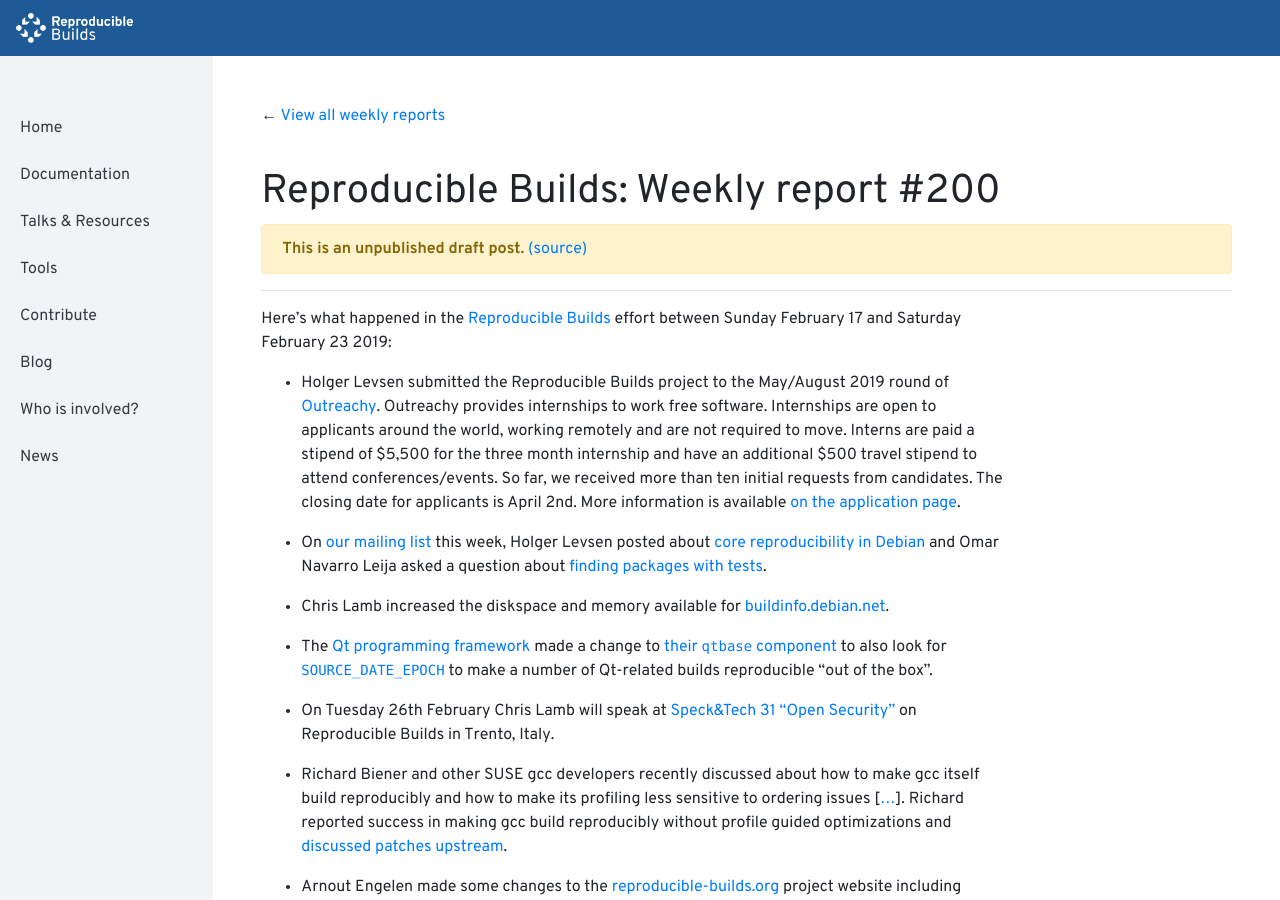
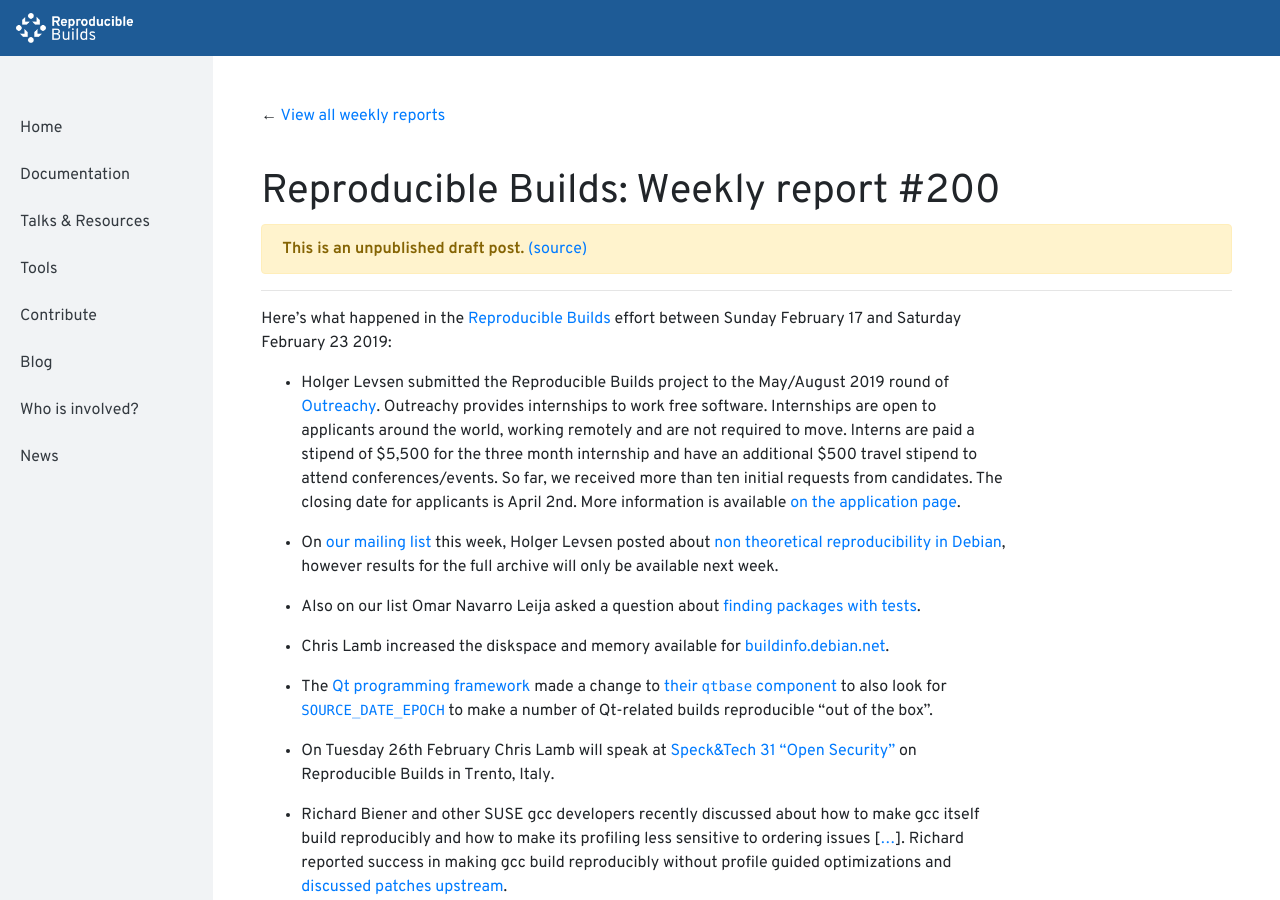
Before and after one commit to prototypefund/reproducible-website, a Jekyll site: the page built from _blog/posts/200.md, in a window 1280 px wide and 900 px high. Built offline with Jekyll 4.4.1, drawn with Linux system fonts in a browser that asks for light colours; some of the changed text lies outside the part shown.

```diff
--- a/_blog/posts/200.md
+++ b/_blog/posts/200.md
@@ -7,7 +7,9 @@
 
 * Holger Levsen submitted the Reproducible Builds project to the May/August 2019 round of [Outreachy](https://www.outreachy.org/). Outreachy provides internships to work free software. Internships are open to applicants around the world, working remotely and are not required to move. Interns are paid a stipend of $5,500 for the three month internship and have an additional $500 travel stipend to attend conferences/events. So far, we received more than ten initial requests from candidates. The closing date for applicants is April 2nd. More information is available [on the application page](https://www.outreachy.org/may-2019-august-2019-outreachy-internships/communities/debian/).
 
-* On [our mailing list](https://lists.reproducible-builds.org/pipermail/rb-general/) this week, Holger Levsen posted about [core reproducibility in Debian](https://lists.reproducible-builds.org/pipermail/rb-general/2019-February/001453.html) and Omar Navarro Leija asked a question about [finding packages with tests](https://lists.reproducible-builds.org/pipermail/rb-general/2019-February/001454.html).
+* On [our mailing list](https://lists.reproducible-builds.org/pipermail/rb-general/) this week, Holger Levsen posted about [non theoretical reproducibility in Debian](https://lists.reproducible-builds.org/pipermail/rb-general/2019-February/001453.html), however results for the full archive will only be available next week.
+
+* Also on our list Omar Navarro Leija asked a question about [finding packages with tests](https://lists.reproducible-builds.org/pipermail/rb-general/2019-February/001454.html).
 
 * Chris Lamb increased the diskspace and memory available for [buildinfo.debian.net](http://buildinfo.debian.net/).
 
@@ -65,7 +67,7 @@
     * Also mark another OpenWrt bug as not a to-do. [[...](https://salsa.debian.org/qa/jenkins.debian.net/commit/e8185c91)]
 
 * [Debian](https://www.debian.org/)-specific changes:
-    * Import a script as [posted by Vagrant on our mailing list](https://lists.reproducible-builds.org/pipermail/rb-general/2018-October/001239.html), massively reworking and improving it. The resulting [core reproducibility statistics](https://lists.reproducible-builds.org/pipermail/rb-general/2019-February/001453.html) were posted to our mailing list. ([[...](https://salsa.debian.org/qa/jenkins.debian.net/commit/47156c7d)], [[...](https://salsa.debian.org/qa/jenkins.debian.net/commit/99940ded)], etc.)
+    * Import a script as [posted by Vagrant on our mailing list](https://lists.reproducible-builds.org/pipermail/rb-general/2018-October/001239.html), massively reworking and improving it. The resulting [reproducibility statistics of packages on ftp.debian.org](https://lists.reproducible-builds.org/pipermail/rb-general/2019-February/001453.html) were posted to our mailing list. ([[...](https://salsa.debian.org/qa/jenkins.debian.net/commit/47156c7d)], [[...](https://salsa.debian.org/qa/jenkins.debian.net/commit/99940ded)], etc.)
     * Drop a reminder from `rb_service.sh` and move to top-level wishlist tracker. [[...](https://salsa.debian.org/qa/jenkins.debian.net/commit/f398afcb)]
 
 * Node maintenance. [[...](https://salsa.debian.org/qa/jenkins.debian.net/commit/0aab2ac0)] [[...](https://salsa.debian.org/qa/jenkins.debian.net/commit/541a8f20)] [[...](https://salsa.debian.org/qa/jenkins.debian.net/commit/fe0fd165)]
```
